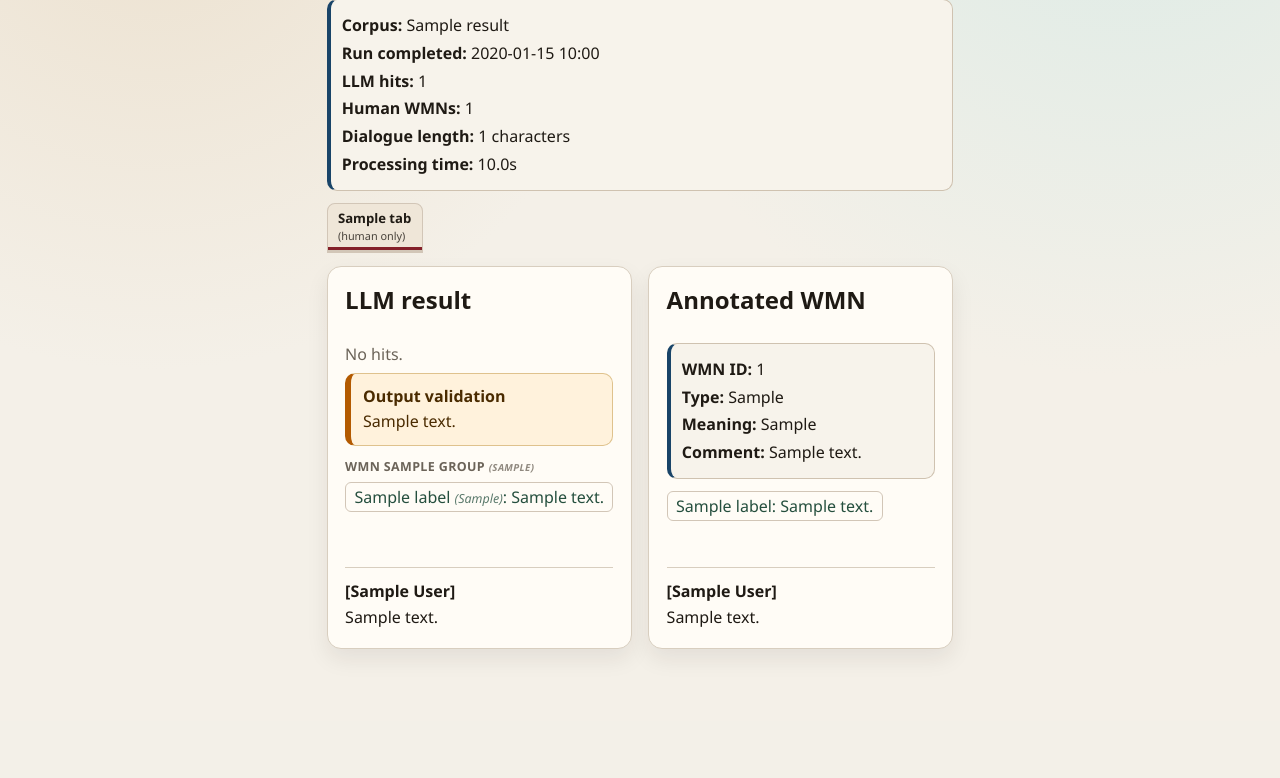
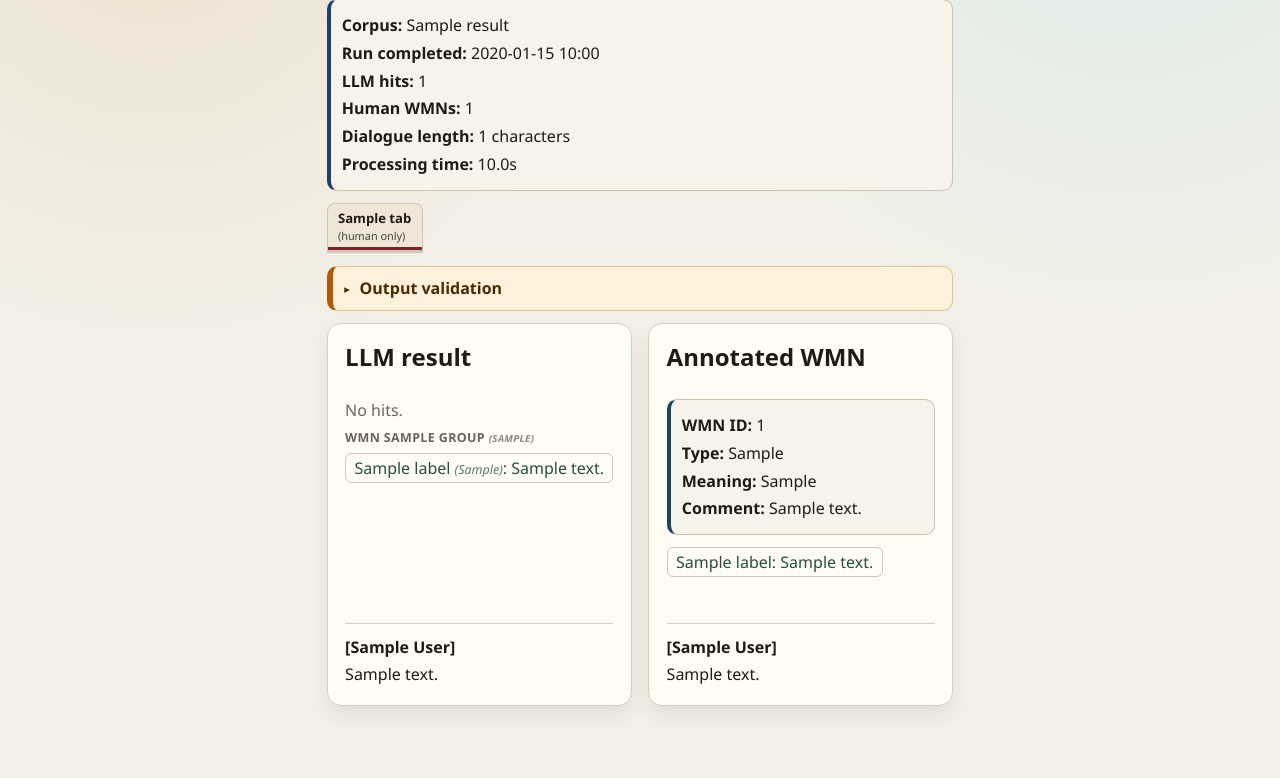
Before and after one commit to gu-wmn/webapp, a Python web app: template src/newme/templates/portal/result_dialogue.html in a window 1280 px wide. Shown: the part 216-994 px from the top of the page. Before the commit the page ends 869 px from the top, so only its background shows below. Run offline with Jinja, Linux system fonts and the light colour scheme; the template is opened without the code that fills it: most values are stand-ins (such as "Sample title", 1, 10 or a date in 2020).

Commit message:
collapse Output validation in comparison view

```diff
--- a/src/newme/static/style.css
+++ b/src/newme/static/style.css
@@ -407,6 +407,32 @@ body.modal-open {
   margin: 0.12rem 0;
 }
 
+.warning-callout-folded summary {
+  cursor: pointer;
+  list-style: none;
+  display: flex;
+  align-items: center;
+  gap: 0.6rem;
+}
+
+.warning-callout-folded summary::-webkit-details-marker {
+  display: none;
+}
+
+.warning-callout-folded summary::before {
+  content: "▸";
+  font-size: 0.7rem;
+  transition: transform 0.15s ease;
+}
+
+.warning-callout-folded[open] > summary::before {
+  transform: rotate(90deg);
+}
+
+.warning-callout-folded p:first-of-type {
+  margin-top: 0.5rem;
+}
+
 .compact-summary {
   padding: 0.65rem 0.7rem;
   margin-bottom: 0.55rem;
--- a/src/newme/templates/portal/result_dialogue.html
+++ b/src/newme/templates/portal/result_dialogue.html
@@ -52,6 +52,15 @@
   </div>
   {% endif %}
 
+  {% if llm_validation_issues %}
+  <details class="warning-callout warning-callout-folded">
+    <summary><strong>Output validation</strong></summary>
+    {% for issue in llm_validation_issues %}
+    <p>{{ issue.message }}</p>
+    {% endfor %}
+  </details>
+  {% endif %}
+
   <div class="portal-results-compare">
     <section class="panel portal-results-column">
       <div class="portal-column-above">
@@ -68,15 +77,6 @@
         <pre class="prompt-preview">{{ result.output }}</pre>
         {% elif not llm_labels %}
         <p class="portal-empty">No hits.</p>
-        {% endif %}
-
-        {% if llm_validation_issues %}
-        <div class="warning-callout" role="alert">
-          <p><strong>Output validation</strong></p>
-          {% for issue in llm_validation_issues %}
-          <p>{{ issue.message }}</p>
-          {% endfor %}
-        </div>
         {% endif %}
 
         {% if llm_label_links %}
```
